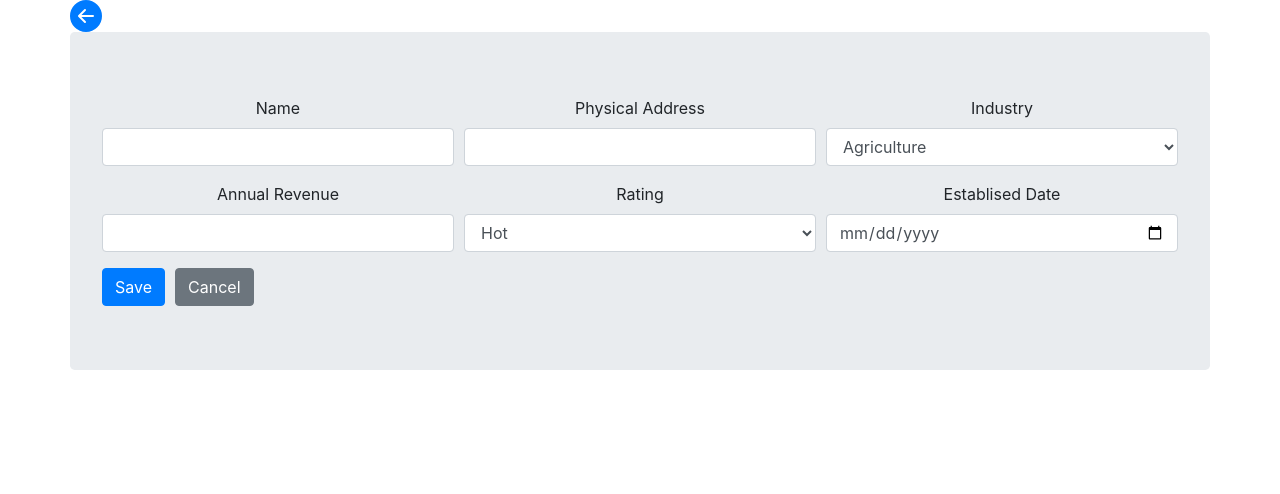
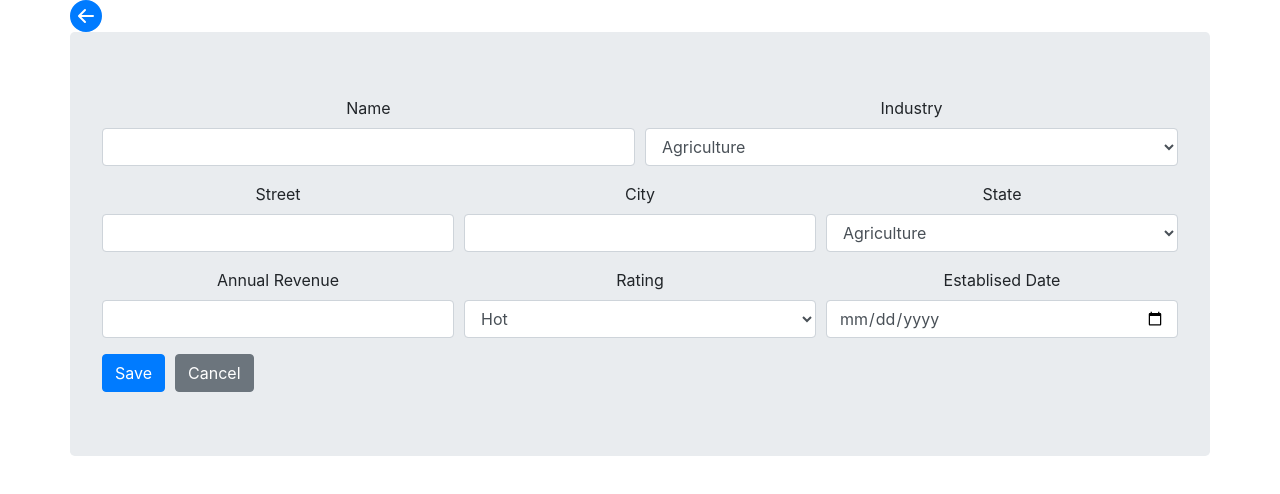
Before and after one commit to jayfunk/simple-contacts, a React (Create React App) app: page /accounts/new in a window 1280 px wide. Shown: the top 494 px of the page. Built offline with nearby package versions, Linux system fonts and the light colour scheme.

Commit message:
Updated account details to take in 3 pieces for address instead of a dumb string

```diff
--- a/src/AccountDetails.js
+++ b/src/AccountDetails.js
@@ -9,7 +9,9 @@ import {createAccount, updateAccount, removeAccount} from './actions/accounts';
 
 const REQUIRED_FIELDS = [
   'name',
-  'address',
+  'street',
+  'city',
+  'state',
   'industry',
   'annualRevenue',
   'rating',
@@ -28,16 +30,15 @@ export class AccountDetails extends Component {
       account: this.isNewAccount()
         ? {
             name: '',
-            address: '',
+            street: '',
+            city: '',
+            state: '',
             industry: INDUSTRY_AGRICULTURE,
             annualRevenue: '',
             rating: RATING_HOT,
             establishedDate: ''
           }
-        : REQUIRED_FIELDS.reduce((memo, fieldKey) => {
-            memo[fieldKey] = account[fieldKey];
-            return memo;
-          }, {})
+        : this.copyAccountToStateForm(account)
     };
 
     this.switchToEditable = this.switchToEditable.bind(this);
@@ -45,6 +46,17 @@ export class AccountDetails extends Component {
     this.handleInputChange = this.handleInputChange.bind(this);
     this.handleSubmit = this.handleSubmit.bind(this);
     this.isValidInput = this.isValidInput.bind(this);
+  }
+
+  copyAccountToStateForm(account) {
+    return REQUIRED_FIELDS.reduce((memo, fieldKey) => {
+      if (fieldKey === 'street' || fieldKey === 'city' || fieldKey === 'state') {
+        memo[fieldKey] = account.address[fieldKey];
+      } else {
+        memo[fieldKey] = account[fieldKey];
+      }
+      return memo;
+    }, {});
   }
 
   isNewAccount() {
@@ -66,9 +78,7 @@ export class AccountDetails extends Component {
     } else {
       this.setState({
         isEditable: false,
-        account: {
-          ...this.props.account
-        }
+        account: this.copyAccountToStateForm(this.props.account)
       });
     }
   }
@@ -109,16 +119,27 @@ export class AccountDetails extends Component {
       this.setState({
         validated: true
       });
-    } else if (this.isNewAccount()) {
-      this.props.createAccount(this.state.account, this.props.history);
+    } else {
+      const account = {
+        ...this.state.account,
+        address: {
+          street: this.state.account['street'],
+          city: this.state.account['city'],
+          state: this.state.account['state']
+        }
+      };
+      delete account.street;
+      delete account.city;
+      delete account.state;
+
       this.setState({
         isEditable: false
       });
-    } else {
-      this.props.updateAccount(this.props.account.id, this.state.account);
-      this.setState({
-        isEditable: false
-      });
+      if (this.isNewAccount()) {
+        this.props.createAccount(account, this.props.history);
+      } else {
+        this.props.updateAccount(this.props.account.id, account);
+      }
     }
   }
 
@@ -190,17 +211,6 @@ export class AccountDetails extends Component {
                 onChange={this.handleInputChange}
               />
             </Form.Group>
-            <Form.Group as={Col} controlId="address">
-              <Form.Label>Physical Address</Form.Label>
-              <Form.Control
-                name="address"
-                type="text"
-                disabled={disabled}
-                required
-                value={account.address}
-                onChange={this.handleInputChange}
-              />
-            </Form.Group>
             <Form.Group as={Col} controlId="industry">
               <Form.Label>Industry</Form.Label>
               <Form.Control
@@ -209,6 +219,47 @@ export class AccountDetails extends Component {
                 disabled={disabled}
                 required
                 value={account.industry}
+                onChange={this.handleInputChange}
+              >
+                {Object.keys(INDUSTRY_OPTIONS).map((optKey) => (
+                  <option key={optKey} value={optKey}>
+                    {INDUSTRY_OPTIONS[optKey]}
+                  </option>
+                ))}
+              </Form.Control>
+            </Form.Group>
+          </Form.Row>
+          <Form.Row>
+            <Form.Group as={Col} controlId="street">
+              <Form.Label>Street</Form.Label>
+              <Form.Control
+                name="street"
+                type="text"
+                disabled={disabled}
+                required
+                value={account.street}
+                onChange={this.handleInputChange}
+              />
+            </Form.Group>
+            <Form.Group as={Col} controlId="city">
+              <Form.Label>City</Form.Label>
+              <Form.Control
+                name="city"
+                type="text"
+                disabled={disabled}
+                required
+                value={account.city}
+                onChange={this.handleInputChange}
+              />
+            </Form.Group>
+            <Form.Group as={Col} controlId="state">
+              <Form.Label>State</Form.Label>
+              <Form.Control
+                name="state"
+                as="select"
+                disabled={disabled}
+                required
+                value={account.state}
                 onChange={this.handleInputChange}
               >
                 {Object.keys(INDUSTRY_OPTIONS).map((optKey) => (
--- a/src/constants.js
+++ b/src/constants.js
@@ -79,3 +79,61 @@ export const LEAD_SOURCE_OPTIONS = {
   [LEAD_SOURCE_PURCHASEDLIST]: 'Purchased List',
   [LEAD_SOURCE_OTHER]: 'Other'
 };
+
+export const STATE_OPTIONS = {
+  AL: 'Alabama',
+  AK: 'Alaska',
+  AS: 'American Samoa',
+  AZ: 'Arizona',
+  AR: 'Arkansas',
+  CA: 'California',
+  CO: 'Colorado',
+  CT: 'Connecticut',
+  DE: 'Delaware',
+  DC: 'District of Columbia',
+  FL: 'Florida',
+  GA: 'Georgia',
+  GU: 'Guam',
+  HI: 'Hawaii',
+  ID: 'Idaho',
+  IL: 'Illinois',
+  IN: 'Indiana',
+  IA: 'Iowa',
+  KS: 'Kansas',
+  KY: 'Kentucky',
+  LA: 'Louisiana',
+  ME: 'Maine',
+  MD: 'Maryland',
+  MA: 'Massachusetts',
+  MI: 'Michigan',
+  MN: 'Minnesota',
+  MS: 'Mississippi',
+  MO: 'Missouri',
+  MT: 'Montana',
+  NE: 'Nebraska',
+  NV: 'Nevada',
+  NH: 'New Hampshire',
+  NJ: 'New Jersey',
+  NM: 'New Mexico',
+  NY: 'New York',
+  NC: 'North Carolina',
+  ND: 'North Dakota',
+  OH: 'Ohio',
+  OK: 'Oklahoma',
+  OR: 'Oregon',
+  PA: 'Pennsylvania',
+  PR: 'Puerto Rico',
+  RI: 'Rhode Island',
+  SC: 'South Carolina',
+  SD: 'South Dakota',
+  TN: 'Tennessee',
+  TX: 'Texas',
+  UT: 'Utah',
+  VT: 'Vermont',
+  VA: 'Virginia',
+  VI: 'Virgin Islands',
+  WA: 'Washington',
+  WV: 'West Virginia',
+  WI: 'Wisconsin',
+  WY: 'Wyoming'
+};
--- a/src/index.js
+++ b/src/index.js
@@ -27,7 +27,11 @@ const store = configureStore({
     {
       id: 'account-1',
       name: 'Apple inc.',
-      address: 'Apple inc street address',
+      address: {
+        street: '999 Old St',
+        city: 'Atlanta',
+        state: 'GA'
+      },
       industry: INDUSTRY_UTILITIES,
       annualRevenue: 1000000000,
       rating: RATING_COLD,
@@ -45,7 +49,11 @@ const store = configureStore({
     {
       id: 'account-2',
       name: 'ABC Construction',
-      address: 'ABC Construction street address',
+      address: {
+        street: '999 Old St',
+        city: 'Atlanta',
+        state: 'GA'
+      },
       industry: INDUSTRY_MANUFACTURING,
       annualRevenue: 10,
       rating: RATING_HOT,
@@ -63,7 +71,11 @@ const store = configureStore({
     {
       id: 'account-3',
       name: 'Big Town Realty',
-      address: 'Big Town Realty street address',
+      address: {
+        street: '999 Old St',
+        city: 'Atlanta',
+        state: 'GA'
+      },
       industry: INDUSTRY_EDUCATION,
       annualRevenue: 941,
       rating: RATING_WARM,
```
Also changed, not shown: 1 other file (tests, documents, lock files or other folders).
